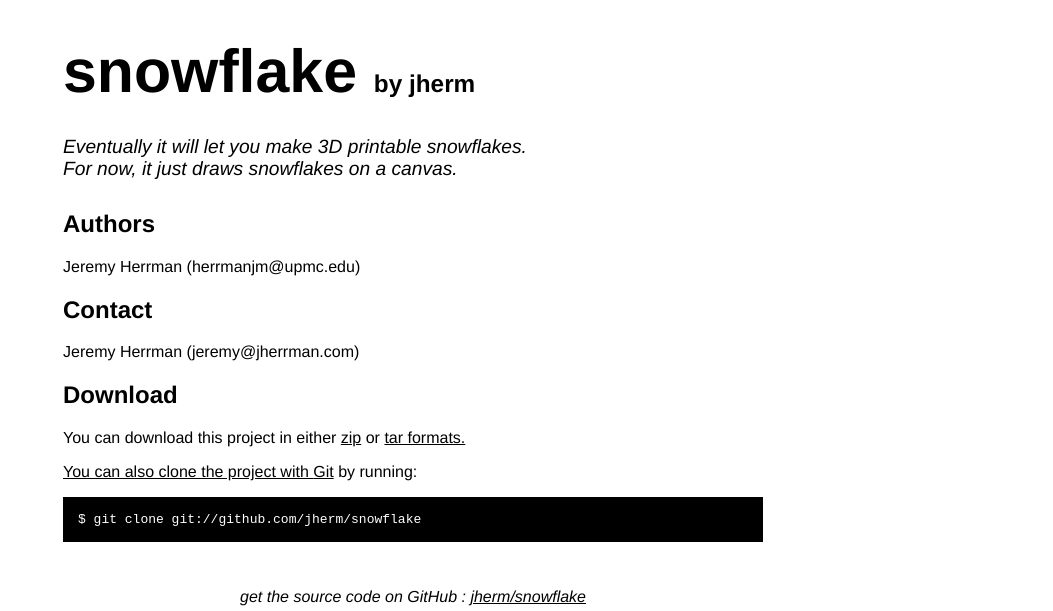
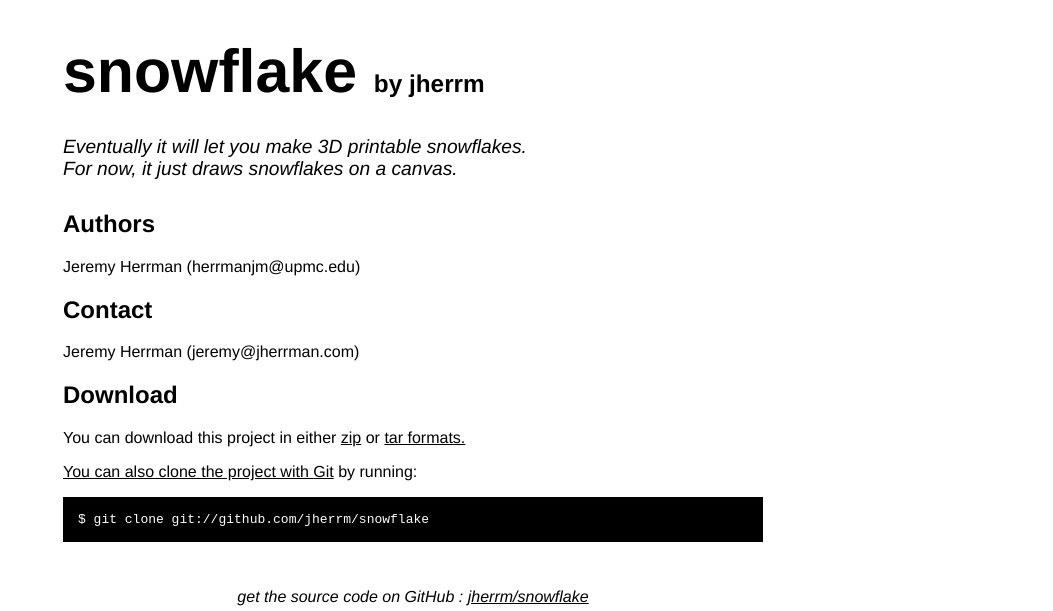
Before and after one commit to jherrm/snowflake, a plain HTML site: page index.html in a window 1280 px wide. Shown: the part 327-938 px from the top of the page, without its empty margins (227-1280 px from the left). Drawn offline with Linux system fonts and the light colour scheme.

Commit message:
Updated links to new username

```diff
--- a/index.html
+++ b/index.html
@@ -263,7 +263,7 @@
 </head>
 
 <body onload="draw()">
-  <a href="https://github.com/jherm/snowflake"><img style="position: absolute; top: 0; right: 0; border: 0;" src="http://s3.amazonaws.com/github/ribbons/forkme_right_darkblue_121621.png" alt="Fork me on GitHub" /></a>
+  <a href="https://github.com/jherrm/snowflake"><img style="position: absolute; top: 0; right: 0; border: 0;" src="http://s3.amazonaws.com/github/ribbons/forkme_right_darkblue_121621.png" alt="Fork me on GitHub" /></a>
 
   <div id="container">
 
@@ -271,14 +271,14 @@
     <button onclick="draw();">New Snowflake</button>
 
     <div class="download">
-      <a href="https://github.com/jherm/snowflake/zipball/master">
+      <a href="https://github.com/jherrm/snowflake/zipball/master">
         <img border="0" width="90" src="https://github.com/images/modules/download/zip.png"></a>
-      <a href="https://github.com/jherm/snowflake/tarball/master">
+      <a href="https://github.com/jherrm/snowflake/tarball/master">
         <img border="0" width="90" src="https://github.com/images/modules/download/tar.png"></a>
     </div>
 
-    <h1><a href="https://github.com/jherm/snowflake">snowflake</a>
-      <span class="small">by <a href="https://github.com/jherm">jherm</a></span></h1>
+    <h1><a href="https://github.com/jherrm/snowflake">snowflake</a>
+      <span class="small">by <a href="https://github.com/jherrm">jherrm</a></span></h1>
 
     <div class="description">
       Eventually it will let you make 3D printable snowflakes.
@@ -303,16 +303,16 @@
     <h2>Download</h2>
     <p>
       You can download this project in either
-      <a href="https://github.com/jherm/snowflake/zipball/master">zip</a> or
-      <a href="https://github.com/jherm/snowflake/tarball/master">tar formats.
+      <a href="https://github.com/jherrm/snowflake/zipball/master">zip</a> or
+      <a href="https://github.com/jherrm/snowflake/tarball/master">tar formats.
     </p>
     <p>You can also clone the project with <a href="http://git-scm.com">Git</a>
       by running:
-      <pre>$ git clone git://github.com/jherm/snowflake</pre>
+      <pre>$ git clone git://github.com/jherrm/snowflake</pre>
     </p>
 
     <div class="footer">
-      get the source code on GitHub : <a href="https://github.com/jherm/snowflake">jherm/snowflake</a>
+      get the source code on GitHub : <a href="https://github.com/jherrm/snowflake">jherrm/snowflake</a>
     </div>
 
   </div>
```
